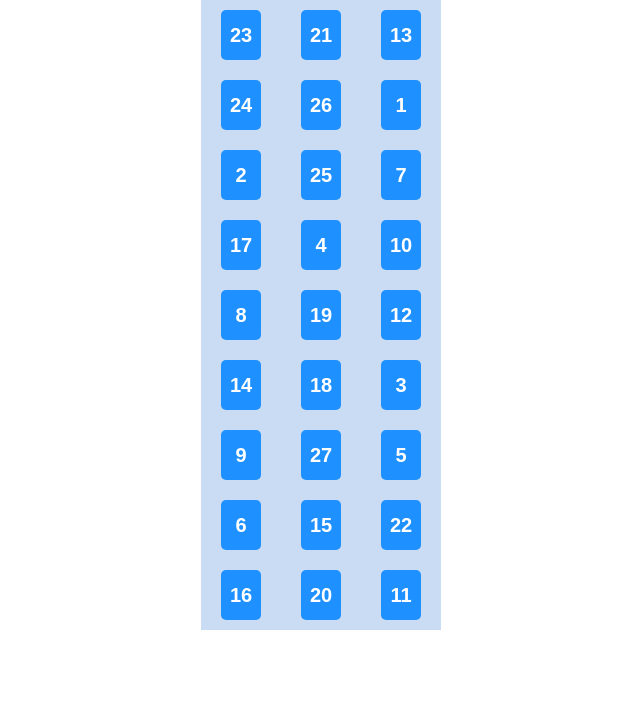
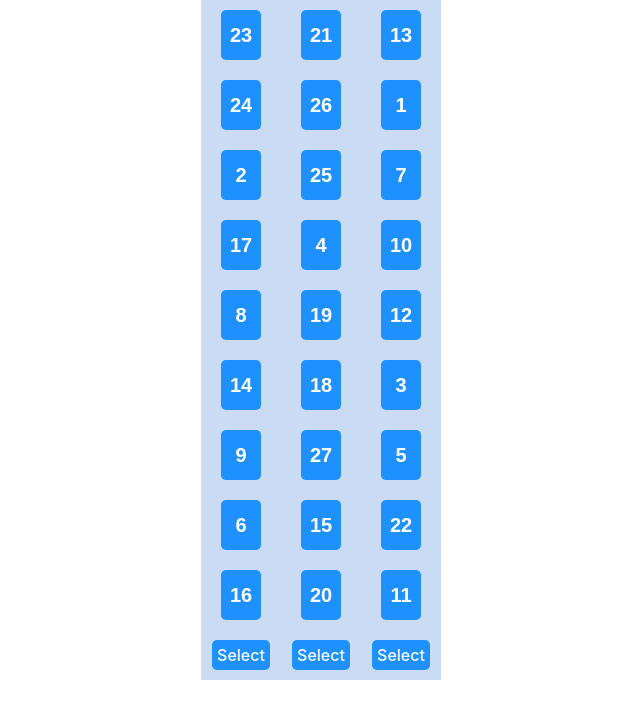
Before and after one commit to waimin314/is_this_your_card, a React (Create React App) app: page / in a window 1280 px wide. Shown: the top 718 px of the page, without its empty margins (319-959 px from the left). Built offline with nearby package versions, Linux system fonts and the light colour scheme.

Commit message:
add buttons

```diff
--- a/src/App.css
+++ b/src/App.css
@@ -1,7 +1,27 @@
+.main {
+  width: 240px;
+  margin: auto;
+  background-color: #cadcf3;
+}
+
 .grid-container {
-  background-color: #cadcf3;
   display: flex;
   flex-wrap: wrap;
-  width: 240px;
+}
+
+.buttons-container {
+  display: flex;
+  width: 100%;
+  justify-content: space-around;
   margin: auto;
 }
+
+.button {
+  background-color: dodgerblue;
+  border-radius: 5px;
+  padding: 5px;
+  margin-bottom: 10px;
+  margin-top: 10px;
+  font-weight: 500;
+  color: white;
+}
--- a/src/App.js
+++ b/src/App.js
@@ -36,7 +36,16 @@ class App extends Component {
   };
 
   render() {
-    return <div className="grid-container">{this.renderGrid()}</div>;
+    return (
+      <div className="main">
+        <div className="grid-container">{this.renderGrid()}</div>
+        <div className="buttons-container">
+          <div className="button">Select</div>
+          <div className="button">Select</div>
+          <div className="button">Select</div>
+        </div>
+      </div>
+    );
   }
 }
 
```
